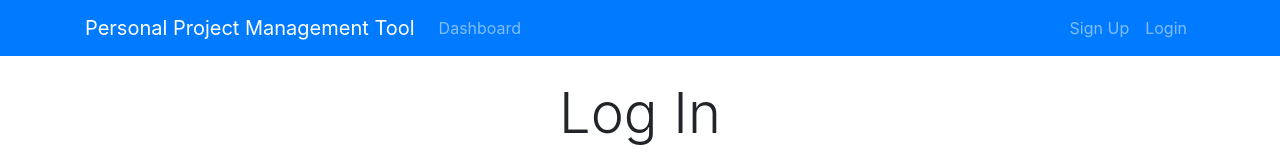
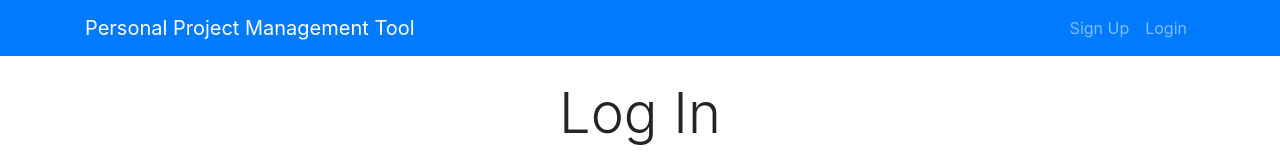
Before and after one commit to martinmiralles/ReactPPMTool, a React (Create React App) app: page /login in a window 1280 px wide. Shown: the top 153 px of the page. Built offline with nearby package versions, Linux system fonts and the light colour scheme.

Commit message:
Created dynamic header, based on security state

```diff
--- a/src/App.js
+++ b/src/App.js
@@ -35,8 +35,7 @@
   });
 
   const currentTime = Date.now() / 1000;
-  if (decoded_jwtToken < currentTime) {
-    //handle logout
+  if (decoded_jwtToken.exp < currentTime) {
     store.dispatch(logout());
     window.location.href = "/";
   }
--- a/src/components/Layout/Header.js
+++ b/src/components/Layout/Header.js
@@ -1,8 +1,74 @@
 import React, { Component } from "react";
 import { Link } from "react-router-dom";
+import PropTypes from "prop-types";
+import { connect } from "react-redux";
+import { logout } from "../../actions/securityActions";
 
 class Header extends Component {
+  logout() {
+    this.props.logout();
+    window.location.href = "/";
+  }
+
   render() {
+    const { validToken, user } = this.props.security;
+
+    const userIsAuthenticated = (
+      <div className='collapse navbar-collapse' id='mobile-nav'>
+        <ul className='navbar-nav mr-auto'>
+          <li className='nav-item'>
+            <Link className='nav-link' to='/dashboard'>
+              Dashboard
+            </Link>
+          </li>
+        </ul>
+
+        <ul className='navbar-nav ml-auto'>
+          <li className='nav-item'>
+            <Link to='/dashboard' className='nav-link'>
+              <i className='fas fa-user-circle mr-1'></i>
+              {user.fullName}
+            </Link>
+          </li>
+
+          <li className='nav-item'>
+            <Link
+              className='nav-link'
+              to='/logout'
+              onClick={this.logout.bind(this)}
+            >
+              Logout
+            </Link>
+          </li>
+        </ul>
+      </div>
+    );
+
+    const userIsNotAuthenticated = (
+      <div className='collapse navbar-collapse' id='mobile-nav'>
+        <ul className='navbar-nav ml-auto'>
+          <li className='nav-item'>
+            <Link className='nav-link' to='/register'>
+              Sign Up
+            </Link>
+          </li>
+          <li className='nav-item'>
+            <Link className='nav-link' to='/login'>
+              Login
+            </Link>
+          </li>
+        </ul>
+      </div>
+    );
+
+    let headerLinks;
+
+    if (validToken && user) {
+      headerLinks = userIsAuthenticated;
+    } else {
+      headerLinks = userIsNotAuthenticated;
+    }
+
     return (
       //NavBar Component Code
       <nav className='navbar navbar-expand-sm navbar-dark bg-primary mb-4'>
@@ -18,33 +84,20 @@
           >
             <span className='navbar-toggler-icon' />
           </button>
-
-          <div className='collapse navbar-collapse' id='mobile-nav'>
-            <ul className='navbar-nav mr-auto'>
-              <li className='nav-item'>
-                <Link className='nav-link' to='/dashboard'>
-                  Dashboard
-                </Link>
-              </li>
-            </ul>
-
-            <ul className='navbar-nav ml-auto'>
-              <li className='nav-item'>
-                <Link to='/register' className='nav-link'>
-                  Sign Up
-                </Link>
-              </li>
-              <li className='nav-item'>
-                <Link className='nav-link' to='/login'>
-                  Login
-                </Link>
-              </li>
-            </ul>
-          </div>
+          {headerLinks}
         </div>
       </nav>
     );
   }
 }
 
-export default Header;
+Header.propTypes = {
+  logout: PropTypes.func.isRequired,
+  security: PropTypes.object.isRequired
+};
+
+const mapStateToProps = state => ({
+  security: state.security
+});
+
+export default connect(mapStateToProps, { logout })(Header);
--- a/src/components/UserManagement/Login.js
+++ b/src/components/UserManagement/Login.js
@@ -37,6 +37,7 @@
     if (nextProps.security.validToken) {
       this.props.history.push("/dashboard");
     }
+
     if (nextProps.errors) {
       this.setState({ errors: nextProps.errors });
     }
```
